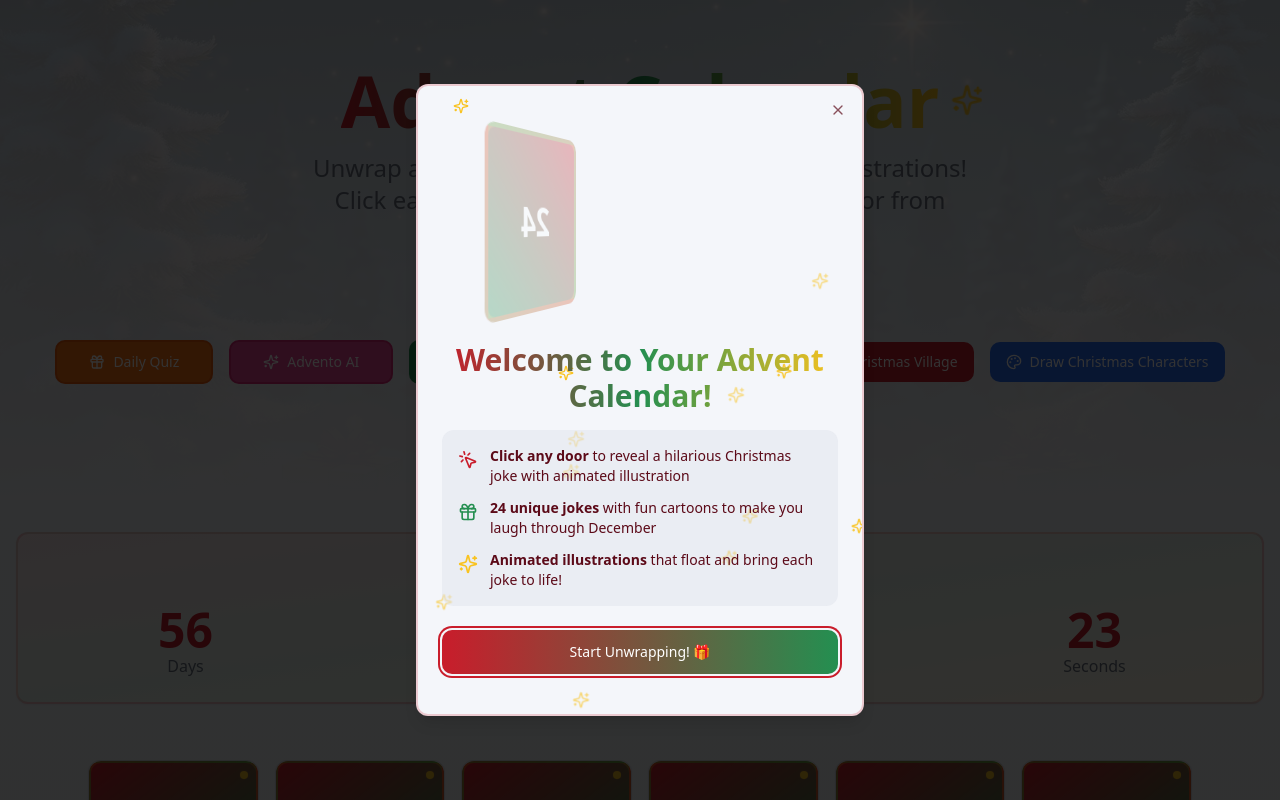
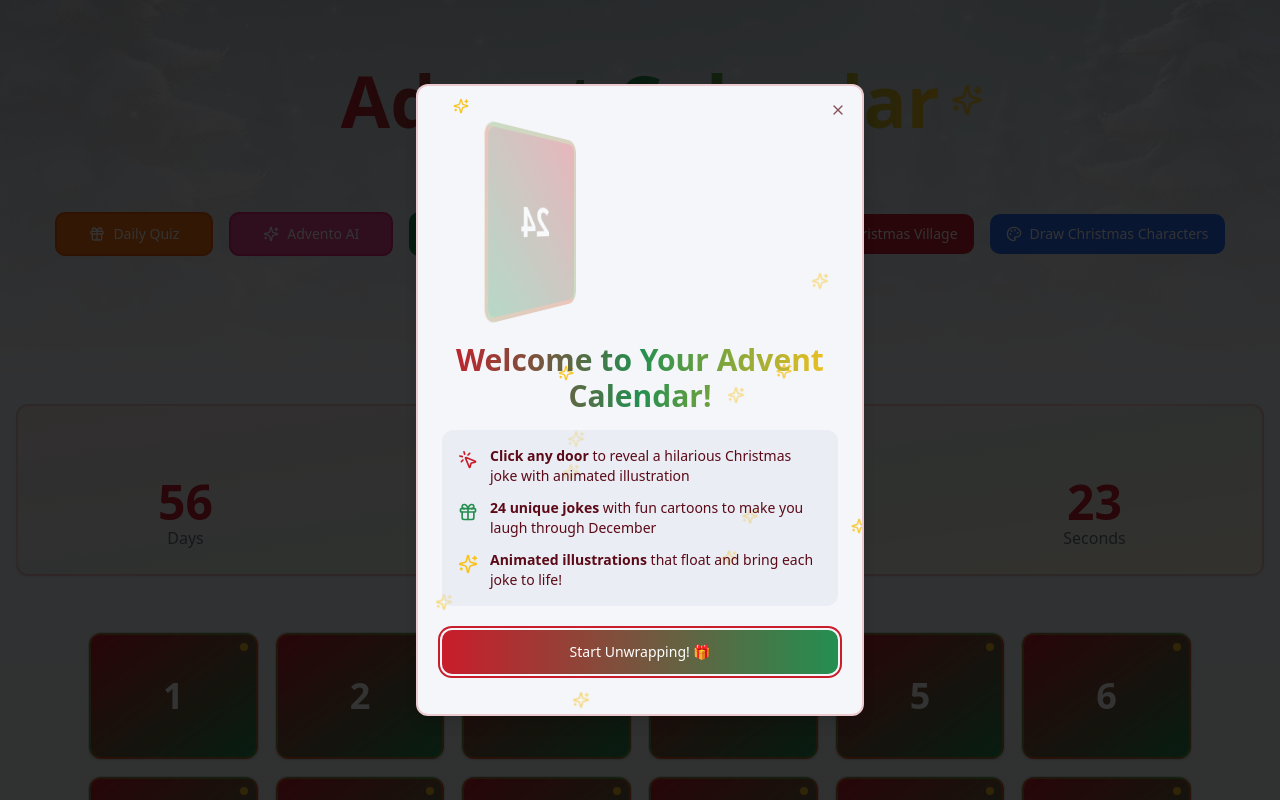
Before and after one commit to dado5239-debug/advent-joy-box, a React (Vite) app: page / in a window 1280 px wide. Shown: the top 800 px of the page. Built offline with nearby package versions, Linux system fonts and the light colour scheme.

Commit message:
Remove advent calendar text

```diff
--- a/src/pages/Index.tsx
+++ b/src/pages/Index.tsx
@@ -123,9 +123,6 @@ const Index = () => {
             </h1>
             <Sparkles className="w-8 h-8 text-accent animate-sparkle" />
           </div>
-          <p className="text-xl md:text-2xl text-muted-foreground mb-8 max-w-2xl mx-auto">
-            Unwrap a daily Christmas joke with animated illustrations! Click each door to reveal hilarious holiday humor from December 1st to 24th. 🎅😂
-          </p>
           <div className="flex gap-4 justify-center items-center flex-wrap">
             {user ? (
               <div className="flex gap-2 items-center flex-wrap">
```
